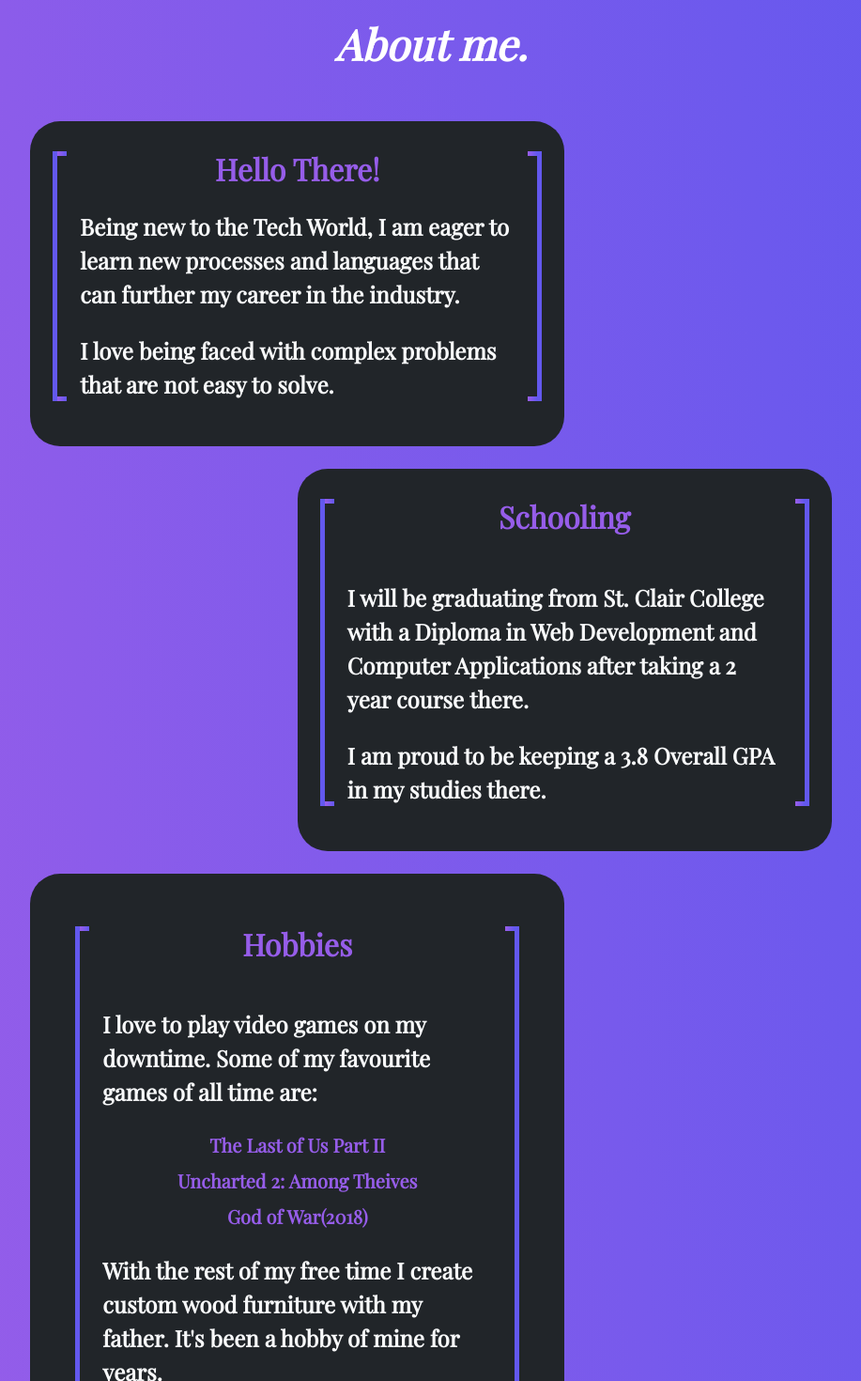
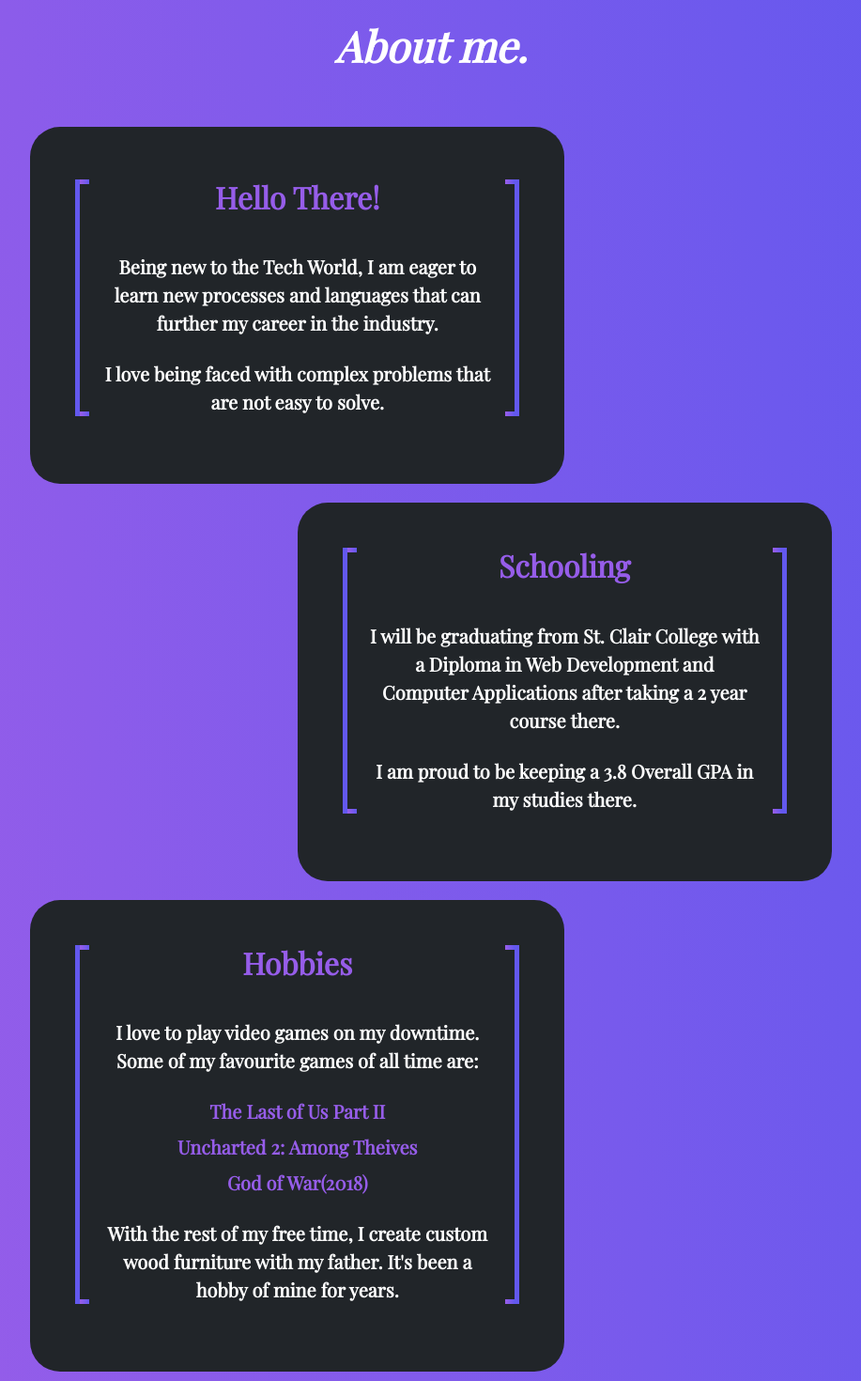
Before and after one commit to langleynick/Portfolio, a Next.js app in the folder nicklangley/: page /about in a window 1280 px wide. Shown: the part 180-1650 px from the top of the page at 94% size, without its empty margins (181-1098 px from the left). Built offline with nearby package versions, Linux system fonts and the light colour scheme.

Commit message:
Refactored CSS
Site is ready to go live.
Refactored more repetitive Bootstrap CSS classes to make code more reusable by hard coding more common styles.

```diff
--- a/nicklangley/package.json
+++ b/nicklangley/package.json
@@ -1,6 +1,6 @@
 {
   "name": "nicklangley",
-  "version": "0.3.0",
+  "version": "0.4.0",
   "private": true,
   "scripts": {
     "dev": "next dev",
--- a/nicklangley/src/pages/about.tsx
+++ b/nicklangley/src/pages/about.tsx
@@ -10,47 +10,47 @@ export default function Home() {
       <main>
         <div className='container-fluid col-sm-12 col-md-8'>
           <div className='row justify-content-center'>
-              <div className='col-5 my-5 text-center'>
+              <div className='col-5'>
                 <h1 id='header-title'>About me.</h1>
               </div>
           </div>
-          <div className='row justify-content-start mb-4'>
-            <div className=' col-md-12 col-lg-8 p-4 bg-dark rounded-5 fw-bold'>
+          <div className='row justify-content-start'>
+            <div className=' col-md-12 col-lg-8 p-5 bg-dark rounded-5'>
               <div id='brackets-wrap'>
-                <h2 className='text-primary text-center mt-2 mb-4 fw-bold'>Hello There!</h2>
-                <p className='text-light m-4 fs-4'>Being new to the Tech World, I am eager to learn new processes and languages that can further my career in the industry.</p>
-                <p className='text-light m-4 fs-4'>I love being faced with complex problems that are not easy to solve.</p>
+                <h2 className='text-primary mt-2'>Hello There!</h2>
+                <p className='m-4'>Being new to the Tech World, I am eager to learn new processes and languages that can further my career in the industry.</p>
+                <p className='m-4'>I love being faced with complex problems that are not easy to solve.</p>
               </div>
             </div>
           </div>
-          <div className='row justify-content-end mb-4'>
-            <div className='col-md-12 col-lg-8 p-4 bg-dark rounded-5 fw-bold'>
+          <div className='row justify-content-end'>
+            <div className='col-md-12 col-lg-8 p-5 bg-dark rounded-5'>
               <div id='brackets-wrap'>
-                <h2 className='text-primary text-center mt-2 mb-5 fw-bold'>Schooling</h2>
-                <p className='text-light m-4 fs-4'>I will be graduating from St. Clair College with a Diploma in Web Development and Computer Applications after taking a 2 year course there.</p>
-                <p className='text-light m-4 fs-4'>I am proud to be keeping a 3.8 Overall GPA in my studies there.</p>
+                <h2 className='text-primary'>Schooling</h2>
+                <p className='m-4'>I will be graduating from St. Clair College with a Diploma in Web Development and Computer Applications after taking a 2 year course there.</p>
+                <p className='m-4'>I am proud to be keeping a 3.8 Overall GPA in my studies there.</p>
               </div>
             </div>
           </div>
-          <div className='row justify-content-start mb-4'>
-            <div className='col-md-12 col-lg-8 p-5 bg-dark rounded-5 fw-bold'>
+          <div className='row justify-content-start'>
+            <div className='col-md-12 col-lg-8 p-5 bg-dark rounded-5'>
               <div id='brackets-wrap'>
-                <h2 className='text-primary text-center mt-2 mb-5 fw-bold'>Hobbies</h2>
-                <p className='text-light m-4 fs-4'>I love to play video games on my downtime. Some of my favourite games of all time are:</p>
-                <ul className='fs-5 text-center text-primary list-unstyled'>
+                <h2 className='text-primary'>Hobbies</h2>
+                <p className='m-4'>I love to play video games on my downtime. Some of my favourite games of all time are:</p>
+                <ul className='text-primary list-unstyled'>
                   <li>The Last of Us Part II</li>
                   <li className='my-2'>Uncharted 2: Among Theives</li>
                   <li>God of War(2018)</li>
                 </ul>
-                <p className='text-light m-4 fs-4'>With the rest of my free time I create custom wood furniture with my father. It's been a hobby of mine for years.</p>
+                <p className='m-4'>With the rest of my free time, I create custom wood furniture with my father. It's been a hobby of mine for years.</p>
               </div>
             </div>
           </div>
-          <div className='row justify-content-end mb-4'>
-            <div className='col-md-12 col-lg-8 p-5 bg-dark rounded-5 fw-bold'>
+          <div className='row justify-content-end'>
+            <div className='col-md-12 col-lg-8 p-5 bg-dark rounded-5'>
               <div id='brackets-wrap'>
-                <h2 className='text-primary text-center mt-2 mb-5 fw-bold'>Fun Fact:</h2>
-                <p className='text-light text-center m-4 fs-4'>I'm able to wiggle my ears on demand.</p>
+                <h2 className='text-primary'>Fun Fact:</h2>
+                <p className='m-4'>I'm able to wiggle my ears on demand.</p>
               </div>
             </div>
           </div>
--- a/nicklangley/src/pages/myProjects.tsx
+++ b/nicklangley/src/pages/myProjects.tsx
@@ -12,13 +12,13 @@ export default function Home() {
       ></Seo>
       <main>
         <div className='row justify-content-center'>
-          <div className='col-5 my-5 text-center'>
+          <div className='col-5'>
             <h1 id='header-title'>My Projects.</h1>
           </div>
         </div>
         <div className='row justify-content-center'>
-          <div className='col text-center'>
-            <a href='https://github.com/langleynick/Portfolio' role='button' className='btn btn-lg btn-dark mb-2'>Check out this site's code</a>
+          <div className='col'>
+            <a href='https://github.com/langleynick/Portfolio' role='button' className='btn btn-lg btn-dark'>Check out this site's code</a>
           </div>
         </div>
         <DynamicList></DynamicList>
--- a/nicklangley/src/styles/globals.css
+++ b/nicklangley/src/styles/globals.css
@@ -2,6 +2,7 @@
   box-sizing: border-box;
   padding: 0;
   margin: 0;
+  font-size: 20px;
 }
 
 html,
@@ -11,12 +12,21 @@ body {
   font-family: 'Playfair Display', serif;
   font-size: 16px;
   background-image: linear-gradient( 83.2deg,  rgba(150,93,233,1) 10.8%, rgba(99,88,238,1) 94.3% );
+  font-weight: bold;
   color: white;
 }
 main {
   animation: fadeIn 1.5s linear 1 forwards;
-  margin-top: 25px;
-  margin-bottom: 125px;
+  margin-top: 75px;
+  margin-bottom: 150px;
+  text-align: center;
+}
+h1, h2 {
+  font-weight: bold;
+  margin-bottom: 40px;
+}
+div.row {
+  margin-bottom: 20px;;
 }
 @keyframes fadeIn {
   0% {
@@ -62,6 +72,9 @@ a {
   text-decoration: none;
 }
 @media screen and (max-width: 700px){
+  * {
+    font-size: 18px;
+  }
   #header-title{
     font-size: 40px;
   }
```
Also changed, not shown: nicklangley/components/Projects.tsx (+7 -7 lines), nicklangley/src/pages/connect.tsx (+7 -7 lines), nicklangley/src/pages/index.tsx (+8 -7 lines).
